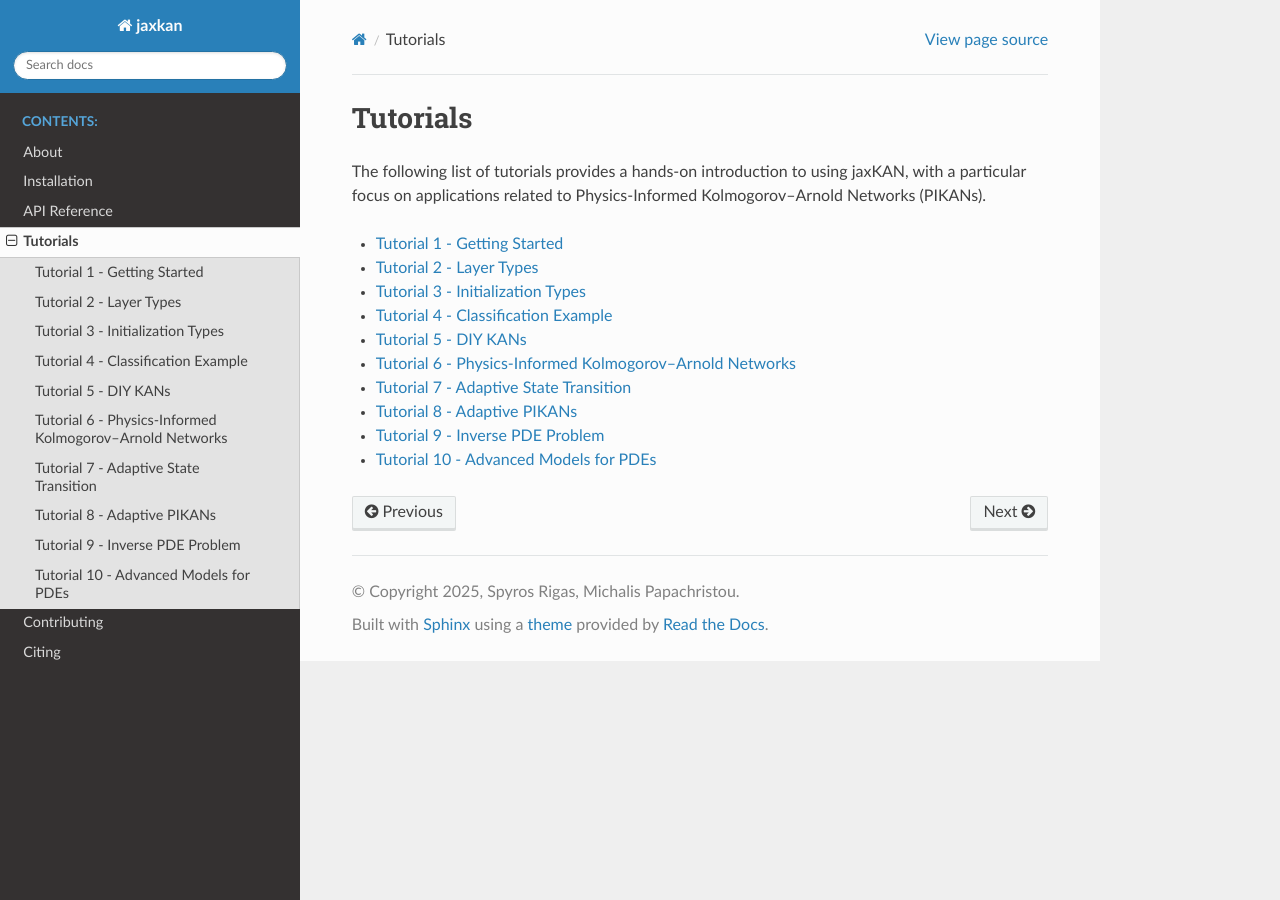
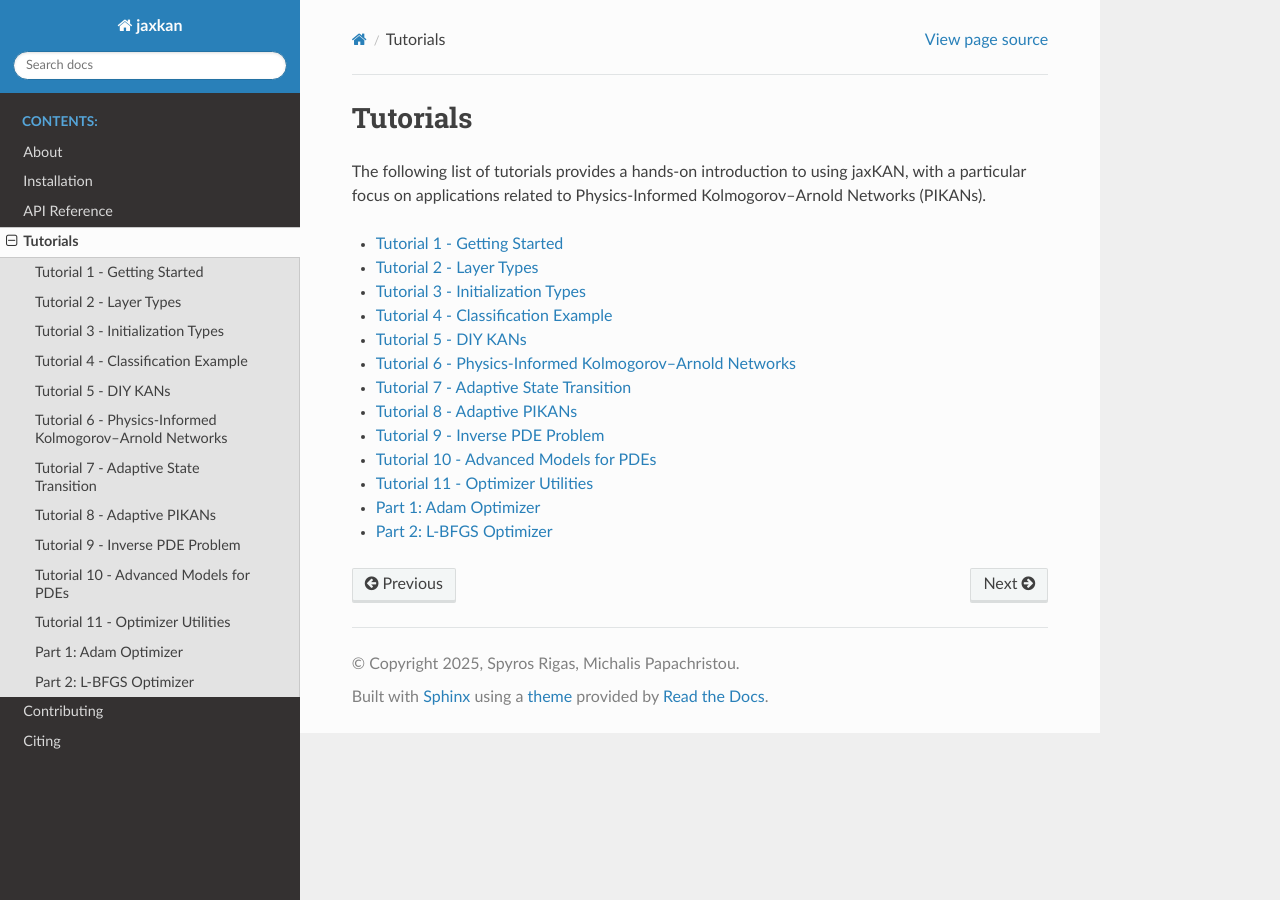
Before and after one commit to srigas/jaxKAN, a Sphinx documentation site: the page built from docs/tutorials/index.rst, in a window 1280 px wide. Built offline with Sphinx 7.4.7 and the Read the Docs theme 3.1.0, drawn with Linux system fonts in a browser that asks for light colours.

Commit message:
Added tutorial for optimizers (Adam, LBFGS)

```diff
--- a/docs/tutorials/index.rst
+++ b/docs/tutorials/index.rst
@@ -18,3 +18,4 @@
    Tutorial 8 - Adaptive PIKANs
    Tutorial 9 - Inverse PDE Problem
    Tutorial 10 - Advanced Models for PDEs
+   Tutorial 11 - Optimizer Utilities
```
Also changed, not shown: docs/tutorials/Tutorial 11 - Optimizer Utilities.ipynb (added).
